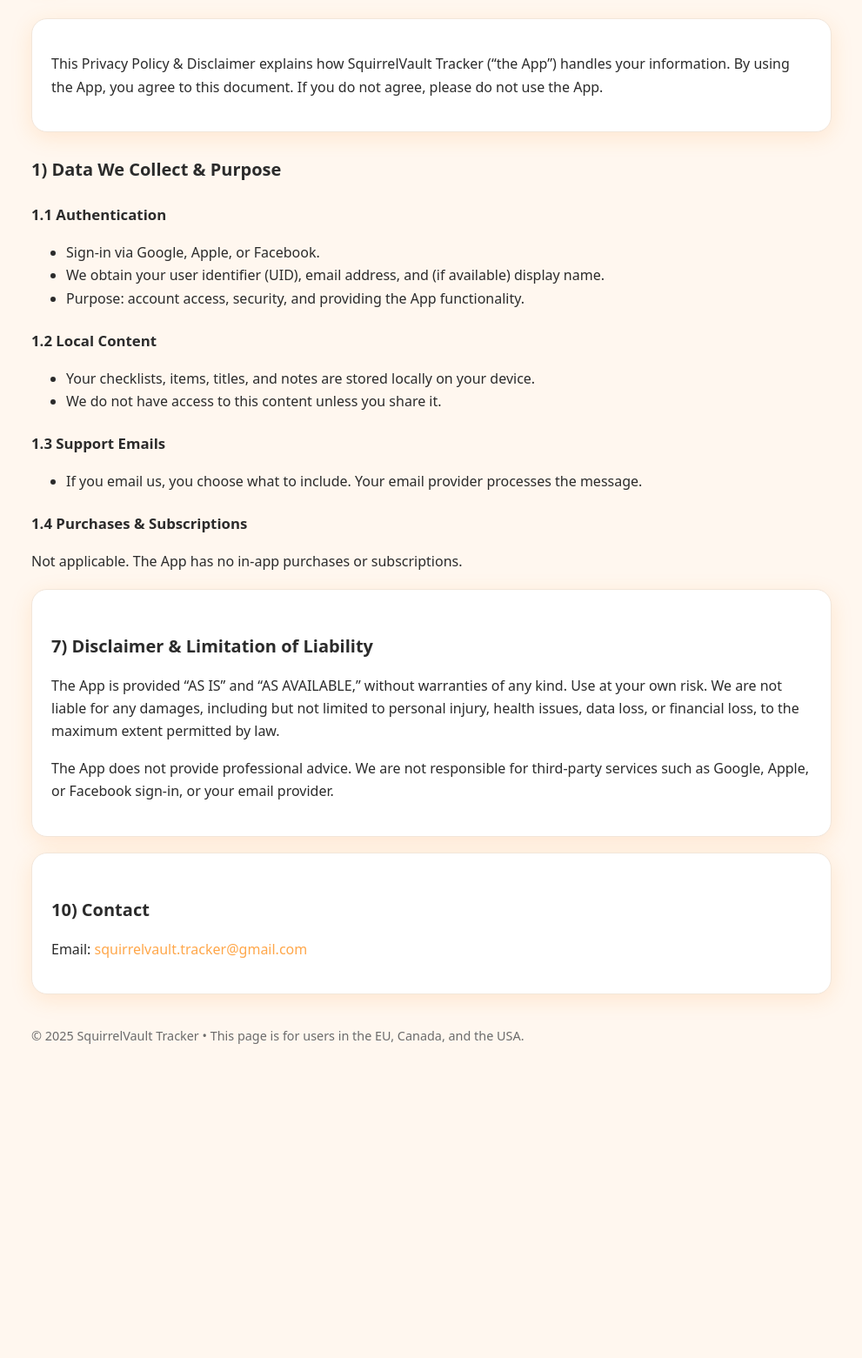
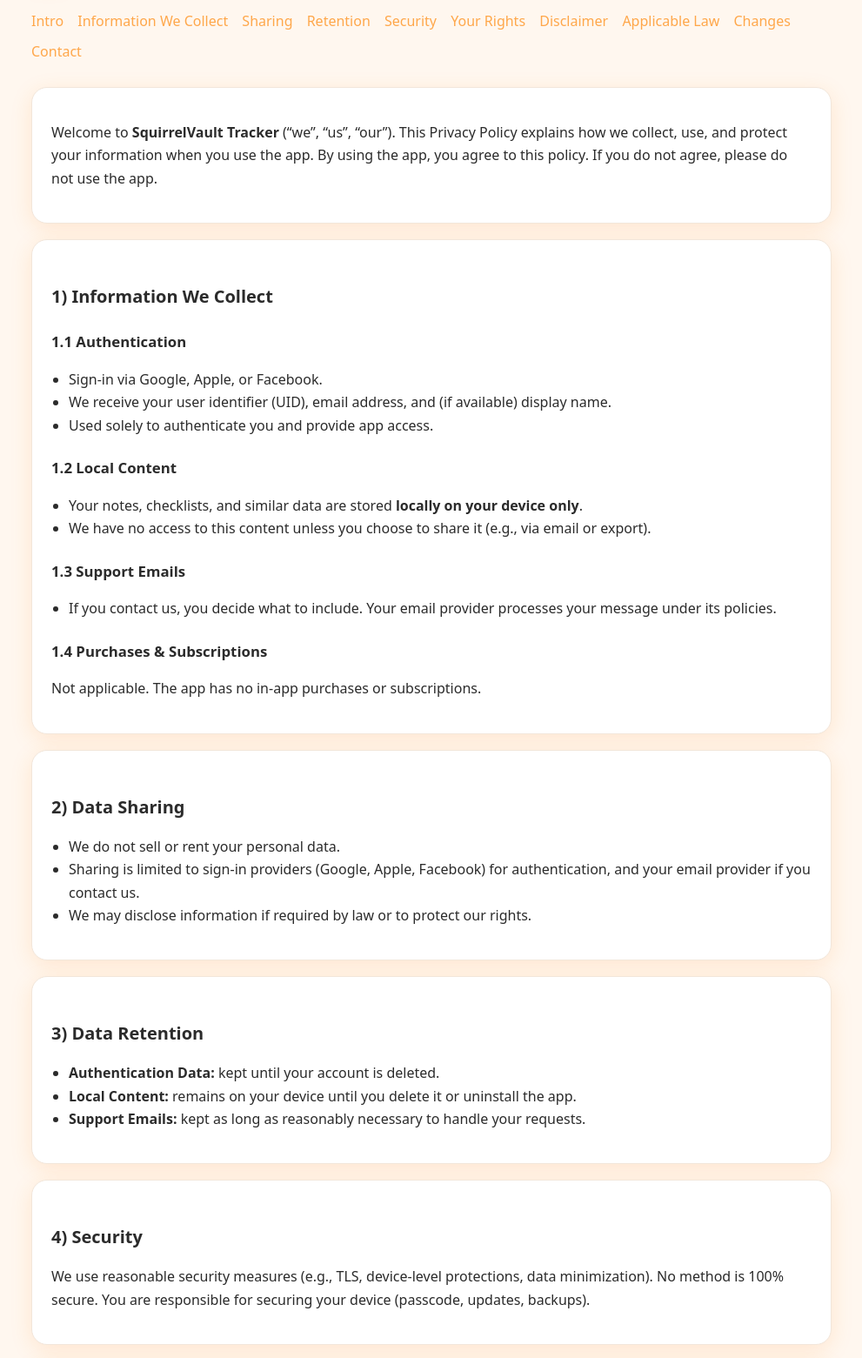
Before and after one commit to Squirrel-app/SquirrelVault-Tracker-Support, a plain HTML site: page privacy.html in a window 1280 px wide. Shown: the part 124-1685 px from the top of the page at 87% size, without its empty margins (144-1135 px from the left). Before the commit the page ends 1407 px from the top, so only its background shows below. Drawn offline with Linux system fonts and the light colour scheme.

Commit message:
Update privacy.html

```diff
--- a/privacy.html
+++ b/privacy.html
@@ -3,9 +3,8 @@
 <head>
 <meta charset="utf-8" />
 <meta name="viewport" content="width=device-width,initial-scale=1" />
-<title>SquirrelVault Tracker — Privacy Policy & Disclaimer</title>
-<meta name="description" content="Privacy Policy & Disclaimer for SquirrelVault Tracker (EU, Canada, USA)." />
-
+<title>SquirrelVault Tracker — Privacy Policy</title>
+<meta name="description" content="Privacy Policy for SquirrelVault Tracker (EU, Canada, USA).">
 <style>
   :root {
     --bg: #FFF7EF;
@@ -19,7 +18,6 @@
     --shadow: 0 6px 24px rgba(255,140,31,.15);
     --radius: 18px;
   }
-
   @media (prefers-color-scheme: dark) {
     :root {
       --bg: #19130E;
@@ -33,7 +31,6 @@
       --shadow: 0 8px 28px rgba(255,158,58,.18);
     }
   }
-
   * { box-sizing: border-box; }
   body {
     margin: 0;
@@ -41,37 +38,18 @@
     background: var(--bg);
     color: var(--fg);
   }
-
-  .wrap {
-    max-width: 960px;
-    margin: 0 auto;
-    padding: 40px 20px 80px;
-  }
-
+  .wrap { max-width: 960px; margin: 0 auto; padding: 40px 20px 80px; }
   header { margin-bottom: 24px; }
-  .brand {
-    display: flex;
-    align-items: center;
-    gap: 12px;
-    margin-bottom: 10px;
-  }
+  .brand { display: flex; align-items: center; gap: 12px; margin-bottom: 10px; }
   .logo {
-    width: 40px;
-    height: 40px;
-    border-radius: 12px;
+    width: 40px; height: 40px; border-radius: 12px;
     background: linear-gradient(135deg, var(--accent), var(--accent-strong));
     box-shadow: var(--shadow);
-    display: flex;
-    align-items: center;
-    justify-content: center;
-    color: white;
-    font-weight: 800;
-    font-size: 18px;
-    letter-spacing: .5px;
+    display: flex; align-items: center; justify-content: center;
+    color: white; font-weight: 800; font-size: 18px; letter-spacing: .5px;
   }
   h1 { font-size: 1.9rem; margin: 0; }
   .sub { color: var(--muted); font-size: .95rem; margin-top: 6px; }
-
   .card {
     background: var(--card);
     border: 1px solid var(--border);
@@ -80,14 +58,16 @@
     padding: 22px;
     margin: 18px 0;
   }
-
   h2 { font-size: 1.25rem; margin: 26px 0 10px; }
   h3 { font-size: 1.05rem; margin: 22px 0 10px; }
   a { color: var(--link); text-decoration: none; }
   a:hover { text-decoration: underline; }
+  ul { padding-left: 20px; }
   table { width: 100%; border-collapse: collapse; margin: 10px 0 6px; }
   th, td { border: 1px solid var(--border); padding: 10px; text-align: left; vertical-align: top; }
   th { background: rgba(127,127,127,.08); }
+  footer { margin-top: 36px; color: var(--muted); font-size: .9rem; }
+  .toc a { display: inline-block; margin: 4px 12px 4px 0; }
 </style>
 </head>
 <body>
@@ -96,53 +76,137 @@
     <div class="brand">
       <div class="logo">SV</div>
       <div>
-        <h1>SquirrelVault Tracker — Privacy Policy & Disclaimer</h1>
+        <h1>SquirrelVault Tracker — Privacy Policy</h1>
         <div class="sub">
           Effective Date: <time datetime="2025-08-15">15 August 2025</time> •
           Regions: EU (GDPR), Canada (PIPEDA), USA (CalOPPA/CCPA)
         </div>
       </div>
     </div>
+    <nav class="toc">
+      <a href="#intro">Intro</a>
+      <a href="#info">Information We Collect</a>
+      <a href="#sharing">Sharing</a>
+      <a href="#retention">Retention</a>
+      <a href="#security">Security</a>
+      <a href="#rights">Your Rights</a>
+      <a href="#disclaimer">Disclaimer</a>
+      <a href="#law">Applicable Law</a>
+      <a href="#changes">Changes</a>
+      <a href="#contact">Contact</a>
+    </nav>
   </header>
 
-  <section class="card">
-    <p>This Privacy Policy & Disclaimer explains how SquirrelVault Tracker (“the App”) handles your information. By using the App, you agree to this document. If you do not agree, please do not use the App.</p>
+  <section id="intro" class="card">
+    <p>
+      Welcome to <strong>SquirrelVault Tracker</strong> (“we”, “us”, “our”). This Privacy Policy explains how we collect,
+      use, and protect your information when you use the app. By using the app, you agree to this policy.
+      If you do not agree, please do not use the app.
+    </p>
   </section>
 
-  <section id="1">
-    <h2>1) Data We Collect & Purpose</h2>
+  <section id="info" class="card">
+    <h2>1) Information We Collect</h2>
     <h3>1.1 Authentication</h3>
     <ul>
       <li>Sign-in via Google, Apple, or Facebook.</li>
-      <li>We obtain your user identifier (UID), email address, and (if available) display name.</li>
-      <li>Purpose: account access, security, and providing the App functionality.</li>
+      <li>We receive your user identifier (UID), email address, and (if available) display name.</li>
+      <li>Used solely to authenticate you and provide app access.</li>
     </ul>
     <h3>1.2 Local Content</h3>
     <ul>
-      <li>Your checklists, items, titles, and notes are stored locally on your device.</li>
-      <li>We do not have access to this content unless you share it.</li>
+      <li>Your notes, checklists, and similar data are stored <strong>locally on your device only</strong>.</li>
+      <li>We have no access to this content unless you choose to share it (e.g., via email or export).</li>
     </ul>
     <h3>1.3 Support Emails</h3>
     <ul>
-      <li>If you email us, you choose what to include. Your email provider processes the message.</li>
+      <li>If you contact us, you decide what to include. Your email provider processes your message under its policies.</li>
     </ul>
     <h3>1.4 Purchases & Subscriptions</h3>
-    <p>Not applicable. The App has no in-app purchases or subscriptions.</p>
+    <p>Not applicable. The app has no in‑app purchases or subscriptions.</p>
   </section>
 
-  <section id="7" class="card">
-    <h2>7) Disclaimer & Limitation of Liability</h2>
-    <p>The App is provided “AS IS” and “AS AVAILABLE,” without warranties of any kind. Use at your own risk. We are not liable for any damages, including but not limited to personal injury, health issues, data loss, or financial loss, to the maximum extent permitted by law.</p>
-    <p>The App does not provide professional advice. We are not responsible for third-party services such as Google, Apple, or Facebook sign-in, or your email provider.</p>
+  <section id="sharing" class="card">
+    <h2>2) Data Sharing</h2>
+    <ul>
+      <li>We do not sell or rent your personal data.</li>
+      <li>Sharing is limited to sign‑in providers (Google, Apple, Facebook) for authentication, and your email provider if you contact us.</li>
+      <li>We may disclose information if required by law or to protect our rights.</li>
+    </ul>
   </section>
 
-  <section id="10" class="card">
-    <h2>10) Contact</h2>
+  <section id="retention" class="card">
+    <h2>3) Data Retention</h2>
+    <ul>
+      <li><strong>Authentication Data:</strong> kept until your account is deleted.</li>
+      <li><strong>Local Content:</strong> remains on your device until you delete it or uninstall the app.</li>
+      <li><strong>Support Emails:</strong> kept as long as reasonably necessary to handle your requests.</li>
+    </ul>
+  </section>
+
+  <section id="security" class="card">
+    <h2>4) Security</h2>
+    <p>We use reasonable security measures (e.g., TLS, device‑level protections, data minimization). No method is 100% secure. You are responsible for securing your device (passcode, updates, backups).</p>
+  </section>
+
+  <section id="rights" class="card">
+    <h2>5) Your Rights</h2>
+    <p>
+      Depending on your jurisdiction, you may have rights to access, correct, delete, or restrict processing of your personal information,
+      request portability, or withdraw consent where applicable. To make a request, contact
+      <a href="mailto:squirrelvault.tracker@gmail.com">squirrelvault.tracker@gmail.com</a>.
+    </p>
+  </section>
+
+  <section id="disclaimer" class="card">
+    <h2>6) Disclaimer & Limitation of Liability</h2>
+    <p>
+      The app is provided <strong>“AS IS”</strong> and <strong>“AS AVAILABLE”</strong>, without warranties of any kind. Use at your own risk.
+      To the maximum extent permitted by law, we are not liable for direct, indirect, incidental, consequential, special, or punitive damages,
+      including data loss, personal injury, financial loss, loss of profits, or service interruption. The app does not provide professional advice
+      (medical, legal, financial, etc.). We are not responsible for third‑party services (Google, Apple, Facebook sign‑in, your email provider).
+    </p>
+  </section>
+
+  <section id="law" class="card">
+    <h2>7) Applicable Law</h2>
+    <p>
+      This policy is governed by the laws of your jurisdiction where applicable, or otherwise by the laws of Portugal.
+      Where local mandatory laws provide greater protection, those laws will prevail.
+    </p>
+  </section>
+
+  <section id="changes" class="card">
+    <h2>8) Changes to This Policy</h2>
+    <p>
+      We may update this policy from time to time (e.g., if we add cloud sync or analytics). We will update the Effective Date above;
+      continued use of the app after changes means you accept the updated version.
+    </p>
+  </section>
+
+  <section id="contact" class="card">
+    <h2>9) Contact</h2>
     <p>Email: <a href="mailto:squirrelvault.tracker@gmail.com">squirrelvault.tracker@gmail.com</a></p>
   </section>
 
-  <footer style="margin-top:36px;color:var(--muted);font-size:.9rem;">
-    © <span id="y"></span> SquirrelVault Tracker • This page is for users in the EU, Canada, and the USA.
+  <section class="card" aria-label="Summary">
+    <h2>Summary</h2>
+    <table>
+      <thead><tr><th>Topic</th><th>Key Points</th></tr></thead>
+      <tbody>
+        <tr><td>Authentication</td><td>Google/Apple/Facebook UID, email, display name only.</td></tr>
+        <tr><td>Local Content</td><td>Stored on your device only; we don’t access it.</td></tr>
+        <tr><td>Purchases</td><td>None (no IAP/subscriptions).</td></tr>
+        <tr><td>Sharing</td><td>No sale of personal data; limited to sign‑in and your email provider.</td></tr>
+        <tr><td>Security</td><td>Reasonable measures; you secure your device.</td></tr>
+        <tr><td>Liability</td><td>“AS IS”; strong limitation of liability.</td></tr>
+        <tr><td>Applicable Law</td><td>Local laws prevail where mandatory; fallback to Portugal.</td></tr>
+      </tbody>
+    </table>
+  </section>
+
+  <footer>
+    © <span id="y"></span> SquirrelVault Tracker • This page is intended for users in the EU, Canada, and the USA.
   </footer>
 </main>
 <script>
```
